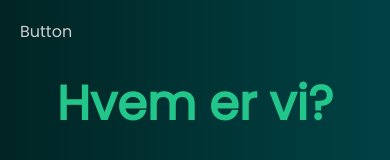
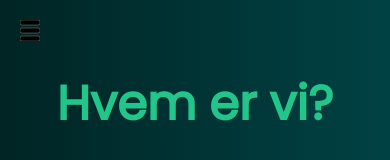
Before and after one commit to EI-Solutions/landing-page, a Next.js app: page /about in a window 390 px wide. Shown: the top 160 px of the page. Built offline with nearby package versions, Linux system fonts and the light colour scheme.

Commit message:
Add icon for mobile menu

```diff
--- a/components/NavigationBar/NavigationBar.tsx
+++ b/components/NavigationBar/NavigationBar.tsx
@@ -3,6 +3,9 @@ import Link from 'next/link'
 import { useEffect, useState } from 'react'
 import NavigationDrawer from './NavigationDrawer'
 import eisolutionsLogo from '/static/eisolutions-logo-green.svg'
+
+import menuIcon from '/static/icons/menu_icon.svg'
+import crossIcon from '/static/icons/cross.svg'
 
 interface NavProps {
     backgroundClasses: string,
@@ -25,11 +28,23 @@ const NavigationBar = (props: NavProps) => {
 
     return (
         <>
-            <button className='lg:hidden fixed z-20 p-5' onClick={() => (changeDrawerPosition(!drawerOpen))}>
-                Button
+            <button className='lg:hidden fixed z-20 m-2 p-3' onClick={() => (changeDrawerPosition(!drawerOpen))}
+
+            >
+                {(drawerOpen ?
+                    <Image
+                        alt='Cross icon'
+                        src={crossIcon}
+                    />
+                    :
+                    <Image
+                        alt='Menu icon'
+                        src={menuIcon}
+                    />
+                )}
             </button>
             <div className={`z-10 lg:hidden fixed transition-all duration-300 ${drawerOpen ? 'w-full' : 'w-0 scale-0'}`}>
-                <NavigationDrawer />
+                <NavigationDrawer drawerOpen={drawerOpen} setDrawerOpen={changeDrawerPosition} />
             </div>
             <div className={
                 `max-lg:hidden transition-all duration-300 z-10 flex flex-row fixed w-full justify-between p-5 ${atTop ? props.backgroundClasses : 'bg-white'}`
--- a/components/NavigationBar/NavigationDrawer.tsx
+++ b/components/NavigationBar/NavigationDrawer.tsx
@@ -1,9 +1,14 @@
 import Link from "next/link"
 import Image from "next/image"
 import eisolutionsLogo from '/static/eisolutions-logo-white.svg'
+import { Dispatch, SetStateAction } from "react"
 
+interface DrawerOpen {
+    drawerOpen: boolean,
+    setDrawerOpen: Dispatch<SetStateAction<boolean>>
+}
 
-const NavigationDrawer = () => {
+const NavigationDrawer = (props: DrawerOpen) => {
     return (
         <div className='bg-ei-dark-green pt-20 h-screen'>
             <div className='flex flex-col h-64 justify-between'>
@@ -17,6 +22,15 @@ const NavigationDrawer = () => {
                 <Link href='/about'>
                     Om oss
                 </Link>
+                <button
+                    onClick={() => {
+                        props.setDrawerOpen(false)
+                        window.scrollTo({ top: document.body.scrollHeight, behavior: 'smooth' })
+                    }}
+                    className='text-xl px-5 mx-4'
+                >
+                    Kontakt
+                </button>
                 <a
                     href="mailto:contact@eisolutions.no"
                     className='bg-ei-green p-3 px-8 mx-10 rounded-md text-black text-1xl font-bold'
```
Also changed, not shown: static/icons/cross.svg (added), static/icons/menu_icon.svg (added).
